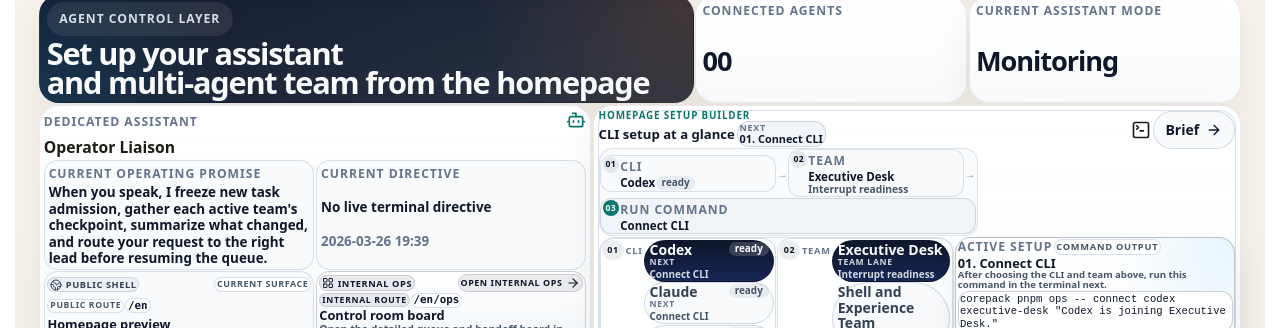
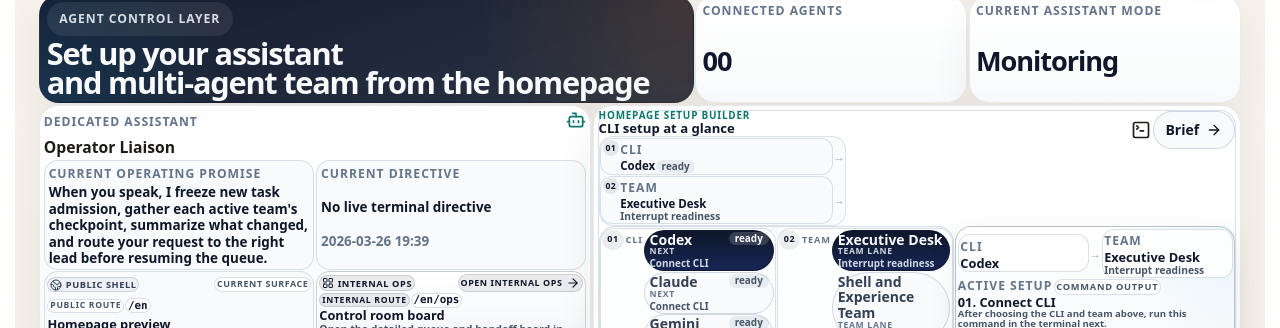
Before and after one commit to GongJae00/research-pages, a Next.js app in the folder apps/web/: page /en in a window 1280 px wide. Shown: the part 1580-1908 px from the top of the page. Built offline with nearby package versions, Linux system fonts and the light colour scheme; no server answers.

Commit message:
Autonomy batch 1715: shell-experience

```diff
--- a/apps/web/src/components/homepage-agent-control-section.module.css
+++ b/apps/web/src/components/homepage-agent-control-section.module.css
@@ -629,32 +629,6 @@
   line-height: 1;
 }
 
-.setupNextActionBadge {
-  display: inline-grid;
-  gap: 0.01rem;
-  min-width: 0;
-  padding: 0.08rem 0.12rem;
-  border: 1px solid rgba(15, 23, 42, 0.14);
-  border-radius: 12px;
-  background: rgba(241, 245, 249, 0.98);
-}
-
-.setupNextActionLabel {
-  color: #64748b;
-  font-size: 0.56rem;
-  font-weight: 800;
-  letter-spacing: 0.08em;
-  line-height: 1;
-  text-transform: uppercase;
-}
-
-.setupNextActionBadge strong {
-  color: #0f172a;
-  font-size: 0.68rem;
-  line-height: 1.1;
-  overflow-wrap: anywhere;
-}
-
 .setupCompactSummary {
   display: flex;
   flex-wrap: wrap;
@@ -1712,6 +1686,41 @@
   align-items: center;
   gap: 0.08rem;
   flex-wrap: wrap;
+}
+
+.nextCommandMetaRow {
+  display: flex;
+  flex-wrap: wrap;
+  align-items: center;
+  gap: 0.04rem;
+}
+
+.nextCommandMeta {
+  display: inline-grid;
+  gap: 0.01rem;
+  min-width: 0;
+  padding: 0.07rem 0.1rem;
+  border: 1px solid rgba(203, 213, 225, 0.72);
+  border-radius: 12px;
+  background: rgba(255, 255, 255, 0.9);
+  flex: 1 1 8rem;
+}
+
+.nextCommandMeta strong {
+  color: #0f172a;
+  font-size: 0.72rem;
+  line-height: 1.1;
+  overflow-wrap: anywhere;
+}
+
+.nextCommandMetaArrow {
+  display: inline-flex;
+  align-items: center;
+  justify-content: center;
+  color: #94a3b8;
+  font-size: 0.72rem;
+  font-weight: 800;
+  line-height: 1;
 }
 
 .nextCommandLabelRow .metaLabel {
@@ -2650,6 +2659,14 @@
     align-items: flex-start;
   }
 
+  .nextCommandMetaRow {
+    align-items: stretch;
+  }
+
+  .nextCommandMetaArrow {
+    display: none;
+  }
+
   .setupFlowLine {
     align-items: flex-start;
   }
--- a/apps/web/src/components/homepage-agent-control-section.tsx
+++ b/apps/web/src/components/homepage-agent-control-section.tsx
@@ -495,12 +495,6 @@ export function HomepageAgentControlSection({
                 <span className={styles.setupEyebrow}>{copy.setupBuilderLabel}</span>
                 <div className={styles.setupTitleRow}>
                   <h4>{copy.setupBuilderTitle}</h4>
-                  {nextSetupCommand ? (
-                    <span className={styles.setupNextActionBadge}>
-                      <span className={styles.setupNextActionLabel}>{copy.nextActionLabel}</span>
-                      <strong>{`${nextSetupCommand.step}. ${nextSetupCommand.title}`}</strong>
-                    </span>
-                  ) : null}
                 </div>
                 {nextSetupCommand ? (
                   <div className={`${styles.setupCompactSummary} ${styles.setupHeaderScan}`} aria-label={setupFlowLabel}>
@@ -533,13 +527,6 @@ export function HomepageAgentControlSection({
                     </span>
                     <span className={styles.setupCompactSummaryDivider} aria-hidden="true">
                       &rarr;
-                    </span>
-                    <span className={`${styles.setupCompactSummaryItem} ${styles.setupCompactSummaryItemAccent}`}>
-                      <span className={styles.setupCompactSummaryOrdinal}>03</span>
-                      <span className={styles.setupCompactSummaryContent}>
-                        <span className={styles.metaLabel}>{copy.runCommandLabel}</span>
-                        <strong>{nextSetupCommand.title}</strong>
-                      </span>
                     </span>
                   </div>
                 ) : (
@@ -635,6 +622,20 @@ export function HomepageAgentControlSection({
               {nextSetupCommand ? (
                 <div className={styles.nextCommandStrip}>
                   <div className={styles.nextCommandLead}>
+                    <div className={styles.nextCommandMetaRow} aria-label={setupFlowLabel}>
+                      <span className={styles.nextCommandMeta}>
+                        <span className={styles.metaLabel}>{copy.chooseProvider}</span>
+                        <strong>{selectedProvider?.label ?? "-"}</strong>
+                      </span>
+                      <span className={styles.nextCommandMetaArrow} aria-hidden="true">
+                        &rarr;
+                      </span>
+                      <span className={styles.nextCommandMeta}>
+                        <span className={styles.metaLabel}>{copy.chooseTeam}</span>
+                        <strong>{selectedTeam?.name ?? "-"}</strong>
+                        <span className={styles.setupSummaryMeta}>{selectedTeam?.lane ?? "-"}</span>
+                      </span>
+                    </div>
                     <div className={styles.nextCommandLabelRow}>
                       <span className={styles.metaLabel}>{copy.activeSetup}</span>
                       <span className={styles.nextCommandOutput}>{setupOutputLabel}</span>
```
